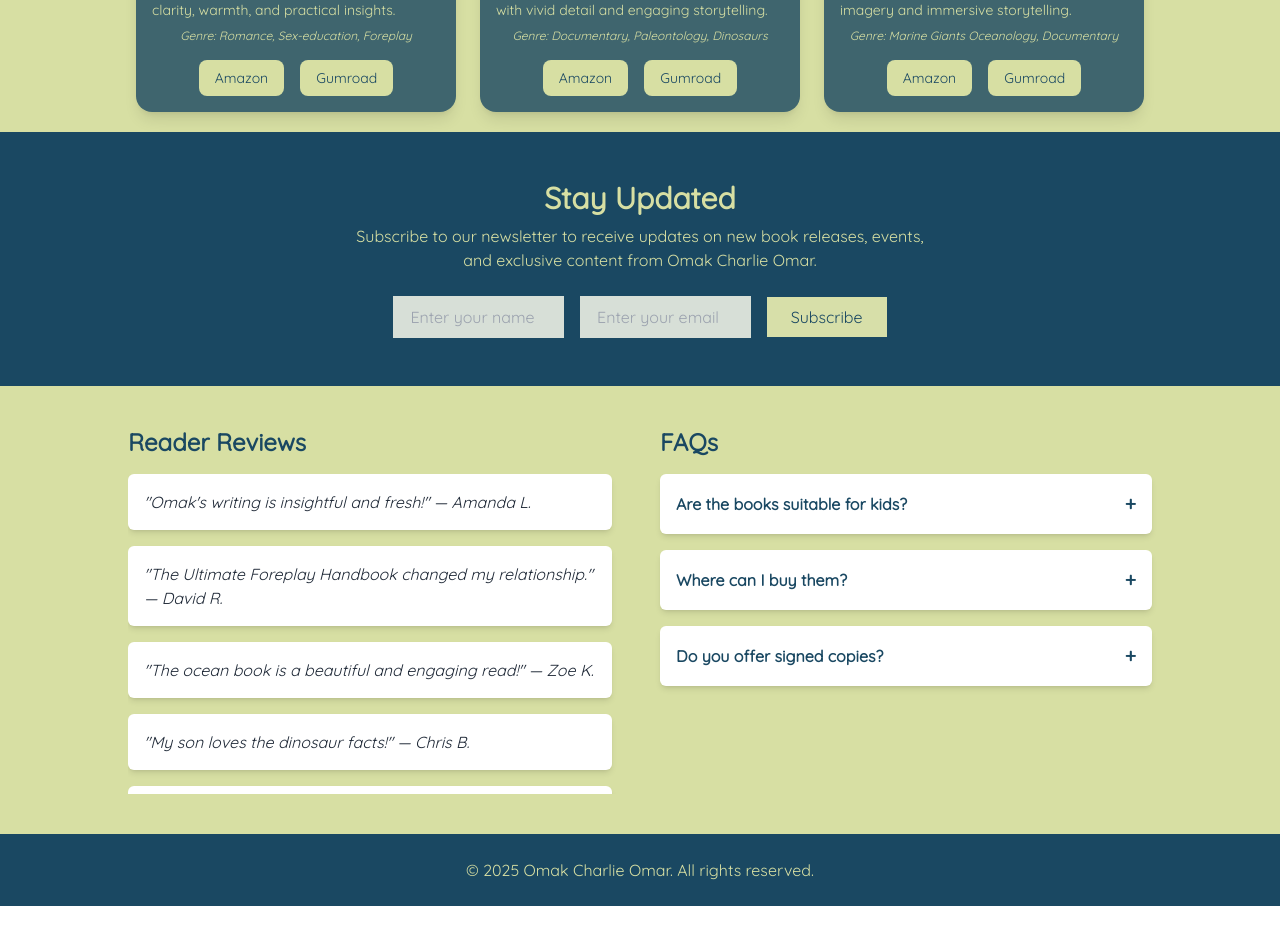
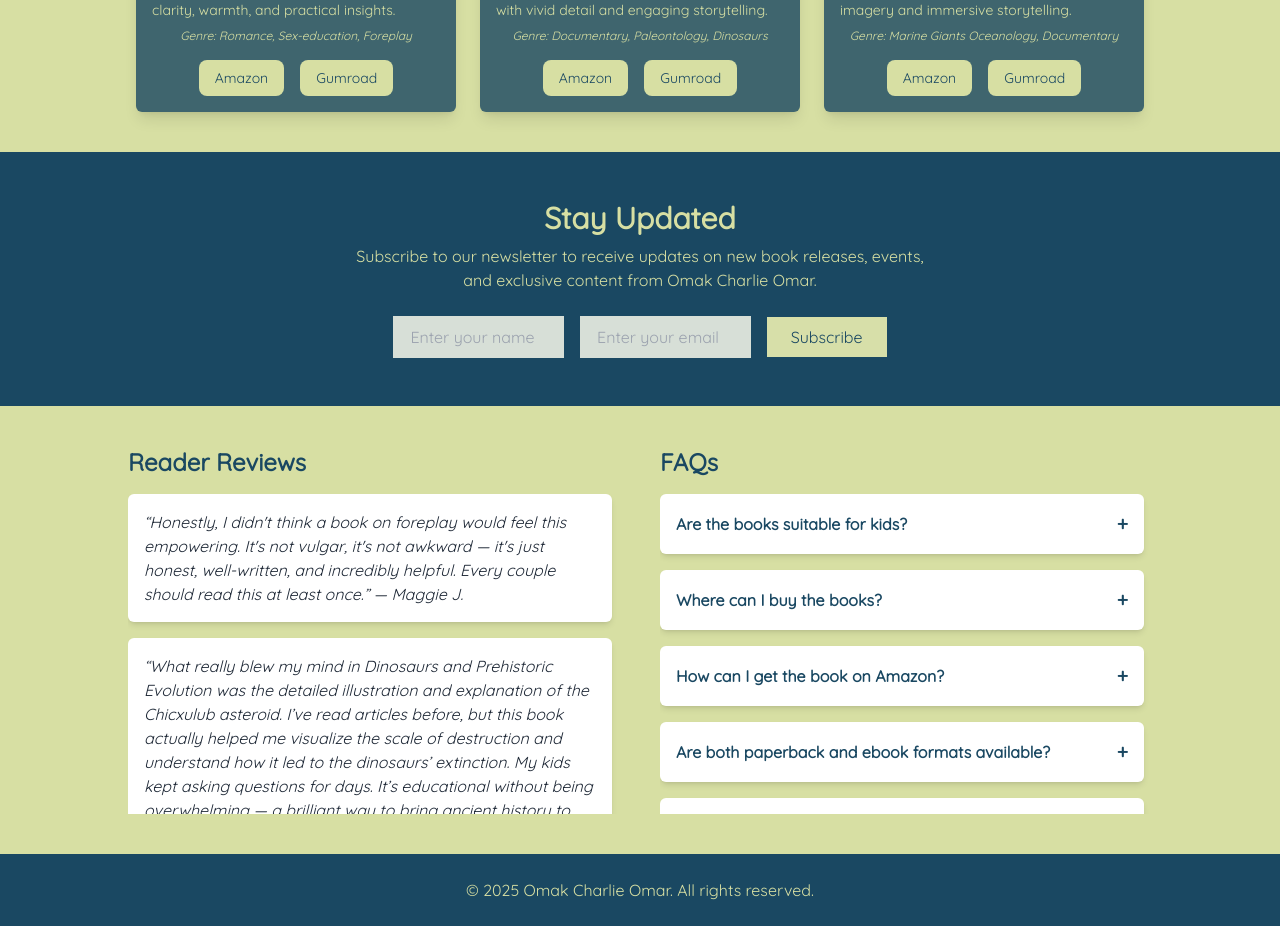
Before and after one commit to kkedarr/omak-charlie-books, a React (Vite) app: page / in a window 1280 px wide. Shown: the part 1060-1986 px from the top of the page. Built offline with nearby package versions, Linux system fonts and the light colour scheme.

Commit message:
little adjustments to the feedback when server has been idle for 15 minutes and little adjustments to FAQs

```diff
--- a/src/App.jsx
+++ b/src/App.jsx
@@ -35,20 +35,35 @@ const books = [
 ];
 
 const faqs = [
-  {
+ {
     question: "Are the books suitable for kids?",
     answer:
-      "Yes! Most books are family-friendly. Adult-only books are clearly labeled.",
+      "Absolutely! Most of the books are thoughtfully written to be family-friendly and enjoyable for readers of all ages. If a book contains adult themes or content intended only for mature readers, it is clearly marked so you can make an informed choice.",
   },
   {
-    question: "Where can I buy them?",
+    question: "Where can I buy the books?",
     answer:
-      "They're available on Amazon and Gumroad with links provided.",
+      "You can conveniently purchase the books on Amazon and Gumroad. All direct purchase links are available on the website, making it easy to find your preferred format and complete your order securely.",
   },
   {
-    question: "Do you offer signed copies?",
+  question: "How can I get the book on Amazon?",
+  answer:
+    "Getting your copy on Amazon is simple! Both paperback and ebook versions are available. For the easiest experience, use the direct Amazon link provided on our website to go straight to the book’s page. The ordering process is user-friendly and secured by Amazon’s trusted payment system.",
+  },
+  {
+    question: "Are both paperback and ebook formats available?",
     answer:
-      "Yes! Contact us to request a signed copy of any paperback title.",
+      "Yes! You have the option to choose between paperback and ebook formats on Amazon. Additionally, the ebook version is available on Gumroad, which allows for instant digital download no matter where you are.",
+  },
+  {
+    question: "What about delivery and shipping?",
+    answer:
+      "Amazon manages all delivery and shipping logistics. They offer worldwide shipping to any country where Amazon operates. Shipping costs and delivery times depend on your location and the selected shipping method, with options often ranging from standard to expedited delivery.",
+  },
+  {
+    question: "Is the book available internationally?",
+    answer:
+      "Yes! The books are available internationally on Amazon in all countries where Amazon has a presence. For countries where Amazon’s reach is limited, the ebook versions can be purchased and downloaded instantly worldwide via Gumroad, ensuring readers everywhere can access the books.",
   },
 ];
 
@@ -61,33 +76,49 @@ export default function LandingPage() {
 
   const handleSubscribe = async (e) => {
     e.preventDefault();
+
     if (!name.trim() || !email.trim()) {
-      setFeedback("Please enter your name and a valid email.");
+      setFeedback("Please enter your name and a valid email.⚠️");
       setTimeout(() => setFeedback(""), 4000);
       return;
     }
+
+    setFeedback("Submitting your subscription...⏳");
+
+    const controller = new AbortController();
+    const timeout = setTimeout(() => {
+      controller.abort(); // Cancel the request
+      setFeedback("Server is waking up... please wait a few seconds and try again.⏳");
+    }, 15000); // 15-second timeout
 
     try {
       const response = await fetch("https://omak-charlie-books-backend.onrender.com/api/subscribe", {
         method: "POST",
         headers: { "Content-Type": "application/json" },
         body: JSON.stringify({ name, email }),
+        signal: controller.signal,
       });
 
+      clearTimeout(timeout); // Clear timeout if response is received in time
+
       if (response.ok) {
-        setFeedback(`Thanks for subscribing, ${name}!`);
+        setFeedback(`Thanks for subscribing, ${name}!✅`);
         setName("");
         setEmail("");
       } else {
         const resJson = await response.json();
-        setFeedback(resJson.message || "Subscription failed. Please try again.");
+        setFeedback(resJson.message || "Subscription failed. Please try again.❌");
       }
     } catch (error) {
-      setFeedback("An error occurred. Please try again later.");
+      if (error.name !== "AbortError") {
+        setFeedback("An error occurred. Please try again later.🚨");
+      }
+      // Else: Already handled in timeout
     }
 
-    setTimeout(() => setFeedback(""), 4000);
+    setTimeout(() => setFeedback(""), 5000);
   };
+
 
 
 
@@ -136,12 +167,12 @@ export default function LandingPage() {
           {books.map((book, index) => (
             <div
               key={index}
-              className="bg-[#1A4862] bg-opacity-80 rounded-2xl shadow-lg w-80 p-4 text-center transform transition duration-300 ease-in-out hover:scale-105"
+              className="bg-[#1A4862] bg-opacity-80 rounded-md shadow-lg w-80 p-4 text-center transform transition duration-300 ease-in-out hover:scale-105"
             >
               <img
                 src={book.image}
                 alt={book.title}
-                className="w-full h-[420px] object-cover rounded-md mb-4"
+                className="w-full h-[420px] object-cover rounded-sm mb-4"
               />
               <h3 className="text-xl font-bold text-[#D7DFA3] mb-2">{book.title}</h3>
               <p className="text-sm text-justify text-[#D7DFA3] mb-2">{book.description}</p>
@@ -170,7 +201,7 @@ export default function LandingPage() {
       </section>
 
       {/* Subscription Section */}
-      <section className="bg-[#1A4862] py-12 px-4 text-center">
+      <section className="bg-[#1A4862] py-12 px-4 text-center mt-5">
         <h2 className="text-2xl md:text-3xl font-semibold text-[#D7DFA3] mb-2">Stay Updated</h2>
         <p className="text-[#D7DFA3] mb-6 max-w-xl mx-auto">
           Subscribe to our newsletter to receive updates on new book releases, events, and exclusive content from Omak Charlie Omar.
@@ -210,11 +241,13 @@ export default function LandingPage() {
           <h2 className="text-2xl font-bold mb-4">Reader Reviews</h2>
           <div className="space-y-4 max-h-80 overflow-y-auto pr-2">
             {[
-              `"Omak's writing is insightful and fresh!" — Amanda L.`,
-              `"The Ultimate Foreplay Handbook changed my relationship." — David R.`,
-              `"The ocean book is a beautiful and engaging read!" — Zoe K.`,
-              `"My son loves the dinosaur facts!" — Chris B.`,
-              `"Educational and entertaining – highly recommended." — Janet M.`
+              `“Honestly, I didn't think a book on foreplay would feel this empowering. It's not vulgar, it's not awkward — it's just honest, well-written, and incredibly helpful. Every couple should read this at least once.” — Maggie J.`,
+              `“What really blew my mind in Dinosaurs and Prehistoric Evolution was the detailed illustration and explanation of the Chicxulub asteroid. I’ve read articles before, but this book actually helped me visualize the scale of destruction and understand how it led to the dinosaurs’ extinction. My kids kept asking questions for days. It’s educational without being overwhelming — a brilliant way to bring ancient history to life.” — Ben S.`,
+              `“I was genuinely moved by The Magnificent Giants of the Ocean, especially the part about the killer whale mother who carried her dead calf for 17 days across hundreds of miles. I’d heard the story before, but seeing it framed in the context of orca intelligence and emotional depth made it even more powerful. This book does more than educate — it builds empathy for marine life.” — Chris U.`,
+              `"I bought The Ultimate Foreplay Handbook with some skepticism, but I was pleasantly surprised. It's informative without being clinical, and it actually helped my partner and I communicate better in the bedroom. Highly recommend for couples wanting to rekindle intimacy.” — Rita`,
+              `“My teenage son is fascinated with dinosaurs, so I got him Dinosaurs and Prehistoric Evolution. It turned out to be a great resource for both of us! The illustrations were engaging, and it sparked hours of discussion. A wonderful mix of education and entertainment.” — Mark T.`,
+              `“As a marine biology enthusiast, The Magnificent Giants of the Ocean exceeded my expectations. The writing is vivid, and I could tell a lot of research went into this book. It’s perfect for anyone who wants to learn about ocean life without it feeling like a textbook.” — Marisa E.`,
+              `“Omak’s storytelling voice is what really makes his books stand out. Whether he's writing about romance or natural history, there’s a unique warmth and clarity. I subscribed to his newsletter just so I don’t miss the next release!” — Charles N.`,
             ].map((review, idx) => (
               <div
                 key={idx}
@@ -228,7 +261,7 @@ export default function LandingPage() {
 
         <div>
           <h2 className="text-2xl font-bold mb-4">FAQs</h2>
-          <div className="space-y-4">
+          <div className="space-y-4 max-h-80 overflow-y-auto pr-2">
             {faqs.map((faq, index) => (
               <div
                 key={index}
```
